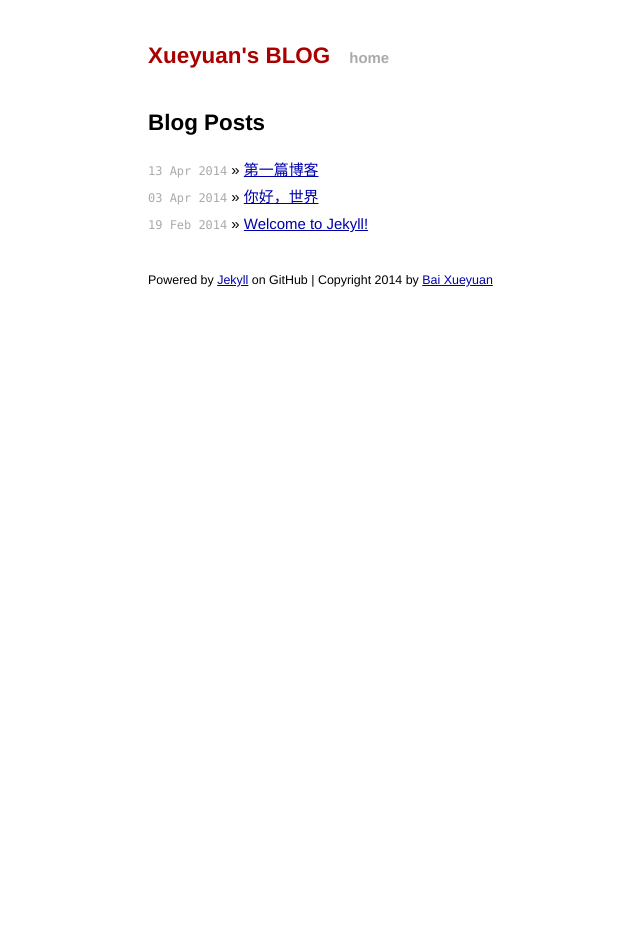
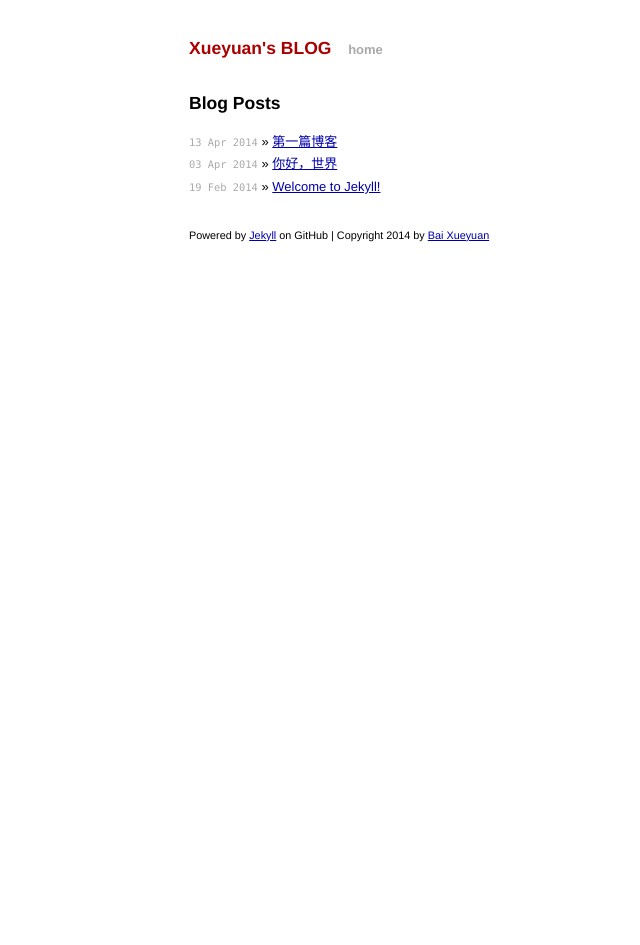
Before and after one commit to baixueyuan/jekyll, a Jekyll site: the page built from index.html, in a window 1280 px wide. Shown: the whole page, without its empty margins (178-818 px from the left). Built offline with Jekyll 4.4.1, drawn with Linux system fonts in a browser that asks for light colours; Markdown is read by kramdown in place of the engine named in the settings.

Commit message:
Update main.css

```diff
--- a/css/main.css
+++ b/css/main.css
@@ -25,7 +25,7 @@ h2, h3, h4, h5, h6 {
   font-size: 100%; }
 
 h1 {
-  font-size: 150%;
+  font-size: 135%;
   margin-bottom: 1em; }
 p { margin: 1em 0; }
 
@@ -60,7 +60,7 @@ a:visited { color: #a0a; }
 /*****************************************************************************/
 
 .site {
-  font-size: 115%;
+  font-size: 100%;
   text-align: justify;
   width: 42em;
   margin: 3em auto 2em;
```
